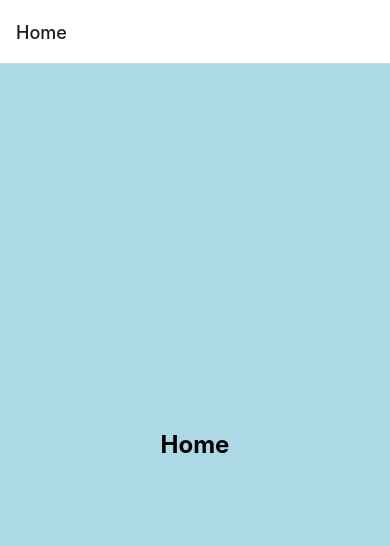
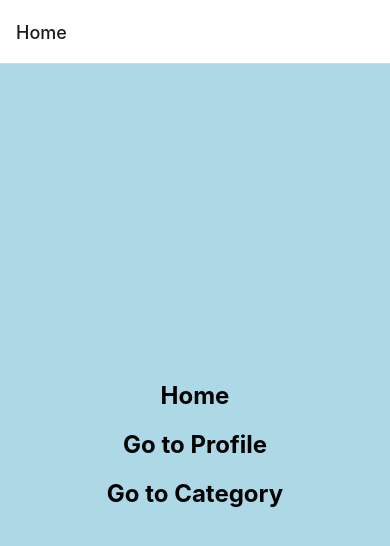
Before and after one commit to ArthBG/rev-nav, a React Native app: screen /Home in a window 390 px wide. Shown: the top 546 px of the page. Built offline with nearby package versions, Linux system fonts and the light colour scheme.

Commit message:
Add Profile and Category screens

```diff
--- a/src/routes/stack.routes.jsx
+++ b/src/routes/stack.routes.jsx
@@ -1,5 +1,7 @@
 import { createNativeStackNavigator } from "@react-navigation/native-stack";
 import Home from "../screens/Home";
+import Profile from "../screens/Profile";
+import Category from "../screens/Category";
 
 const stack = createNativeStackNavigator();
 
@@ -7,6 +9,8 @@
   return (
     <stack.Navigator>
       <stack.Screen name="Home" component={Home} />
+      <stack.Screen name="Profile" component={Profile} />
+      <stack.Screen name="Category" component={Category} />
     </stack.Navigator>
   );
 }
--- /dev/null
+++ b/src/screens/Category/index.jsx
@@ -0,0 +1,13 @@
+import { View, Text } from 'react-native'
+import Title from '../../components/Title'
+import styles from './styles'
+
+const Category = () => {
+  return (
+    <View style={styles.container}>
+      <Title title="Category" />
+    </View>
+  )
+}
+
+export default Category
--- /dev/null
+++ b/src/screens/Category/styles.js
@@ -0,0 +1,12 @@
+import { StyleSheet } from "react-native";
+
+const styles = StyleSheet.create({
+    container: {
+        flex: 1,
+        justifyContent: "center",
+        alignItems: "center",
+        backgroundColor: "lightblue",
+    },
+});
+
+export default styles;
--- a/src/screens/Home/index.jsx
+++ b/src/screens/Home/index.jsx
@@ -1,11 +1,20 @@
-import { View, Text } from 'react-native'
+import { View, Text, TouchableOpacity } from 'react-native'
 import Title from '../../components/Title'
+import { useNavigation } from '@react-navigation/native'
 import styles from './styles'
 
 const Home = () => {
+  const navigation = useNavigation();
   return (
     <View style={styles.container}>
       <Title title="Home" />
+
+      <TouchableOpacity style={styles.button} onPress={() => navigation.navigate('Profile')}>
+        <Title title="Go to Profile" />
+      </TouchableOpacity>
+      <TouchableOpacity style={styles.button} onPress={() => navigation.navigate('Category')}>
+        <Title title="Go to Category" />
+      </TouchableOpacity>
     </View>
   )
 }
--- /dev/null
+++ b/src/screens/Profile/index.jsx
@@ -0,0 +1,13 @@
+import { View, Text } from 'react-native'
+import Title from '../../components/Title'
+import styles from './styles'
+
+const Profile = () => {
+  return (
+    <View style={styles.container}>
+      <Title title="Profile" />
+    </View>
+  )
+}
+
+export default Profile
--- /dev/null
+++ b/src/screens/Profile/styles.js
@@ -0,0 +1,12 @@
+import { StyleSheet } from "react-native";
+
+const styles = StyleSheet.create({
+    container: {
+        flex: 1,
+        justifyContent: "center",
+        alignItems: "center",
+        backgroundColor: "lightblue",
+    },
+});
+
+export default styles;
```
